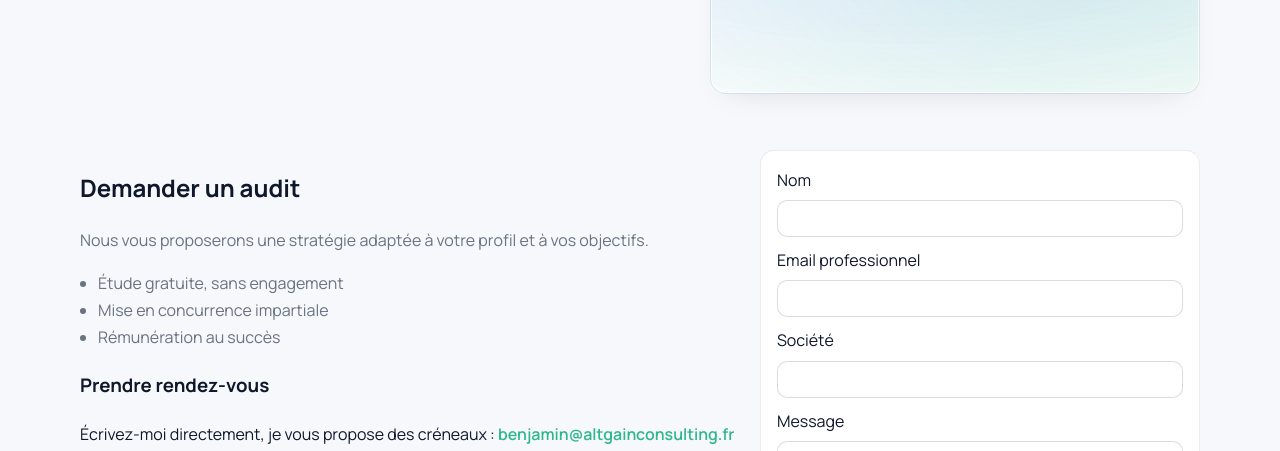
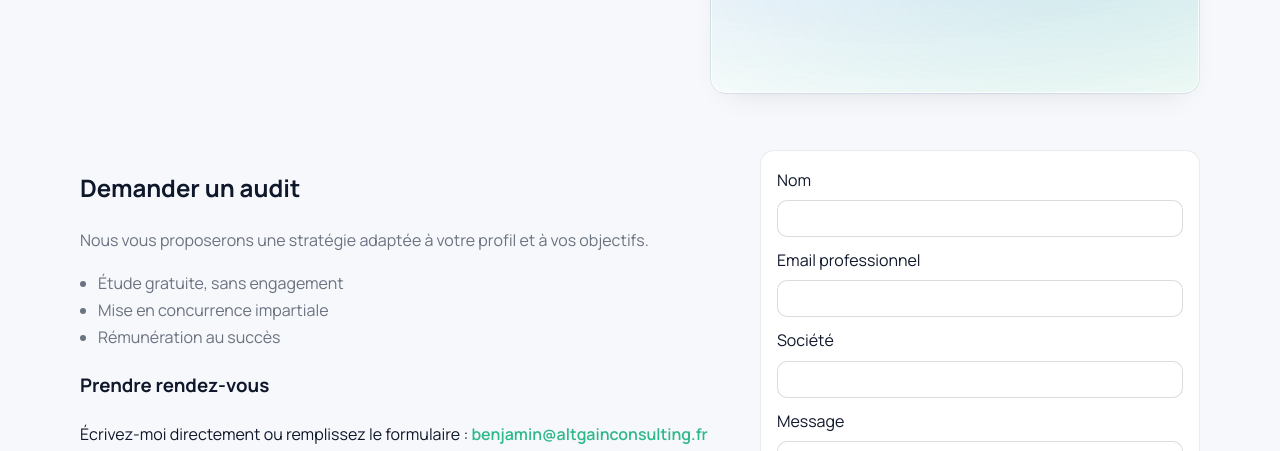
Before and after one commit to ben-sitbon/ben-sitbon.github.io, a plain HTML site: page contact.html in a window 1280 px wide. Shown: the part 349-800 px from the top of the page. Drawn offline with Linux system fonts and the light colour scheme.

Commit message:
Update contact.html

```diff
--- a/contact.html
+++ b/contact.html
@@ -52,7 +52,7 @@
               <li>Rémunération au succès</li>
             </ul>
             <h3 id="rdv">Prendre rendez-vous</h3>
-            <p>Écrivez-moi directement, je vous propose des créneaux : <a class="link" href="mailto:benjamin@altgainconsulting.fr?subject=Prendre%20rendez-vous">benjamin@altgainconsulting.fr</a></p>
+            <p>Écrivez-moi directement ou remplissez le formulaire : <a class="link" href="mailto:benjamin@altgainconsulting.fr?subject=Prendre%20rendez-vous">benjamin@altgainconsulting.fr</a></p>
           </div>
           <form class="contact-form" action="https://formsubmit.co/benjamin@altgainconsulting.fr" method="POST">
             <input type="hidden" name="_subject" value="Nouveau message — Site Altgain">
```
